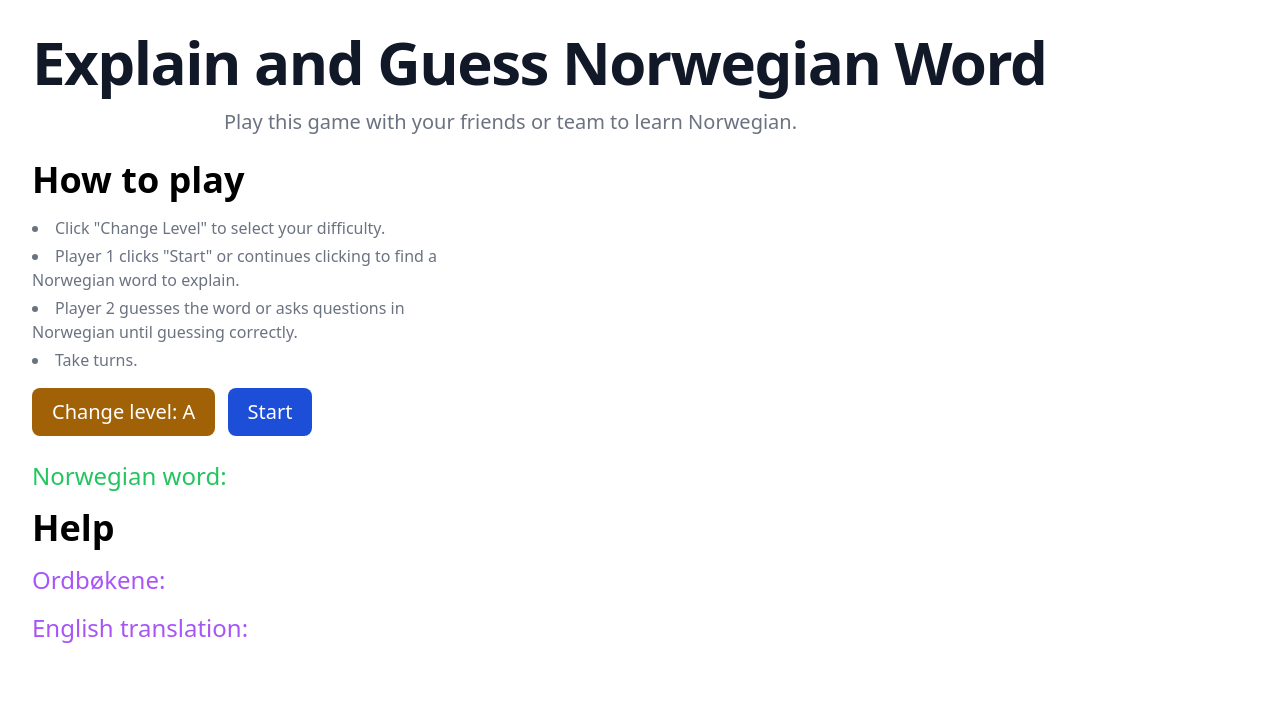
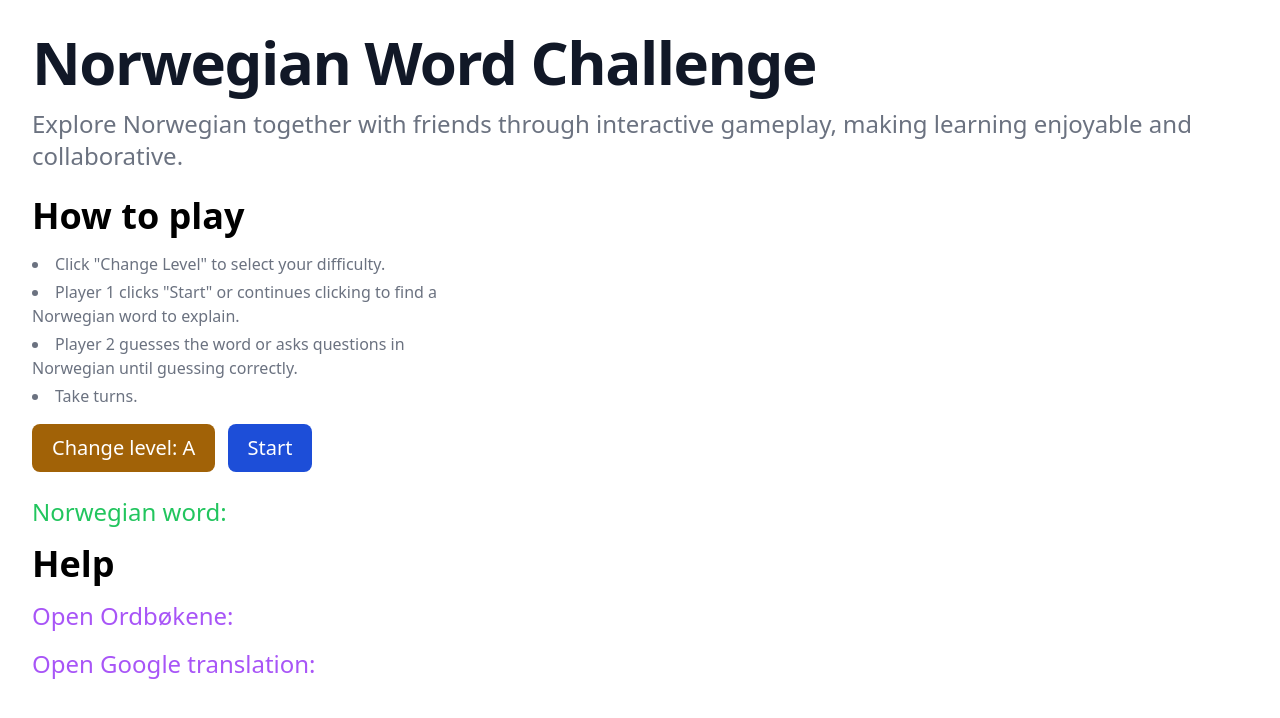
Before and after one commit to shinokada/gjett, a SvelteKit app: page / in a window 1280 px wide. Shown: the top 718 px of the page. Built offline with nearby package versions, Linux system fonts and the light colour scheme.

Commit message:
fix: update description

```diff
--- a/src/routes/+page.svelte
+++ b/src/routes/+page.svelte
@@ -31,8 +31,8 @@
 </script>
 
 <main class="m-8">
-  <h1 class="mb-4 text-4xl font-extrabold leading-none tracking-tight text-gray-900 md:text-5xl lg:text-6xl dark:text-white">Explain and Guess Norwegian Word</h1>
-	<p class="mb-6 text-xl font-normal text-gray-500 lg:text-xl sm:px-16 xl:px-48 dark:text-gray-400">Play this game with your friends or team to learn Norwegian.</p>
+  <h1 class="mb-4 text-4xl font-extrabold leading-none tracking-tight text-gray-900 md:text-5xl lg:text-6xl dark:text-white">Norwegian Word Challenge</h1>
+	<p class="mb-6 text-xl font-normal text-gray-500 lg:text-2xl dark:text-gray-400">Explore Norwegian together with friends through interactive gameplay, making learning enjoyable and collaborative.</p>
 	<h2 class="text-4xl font-bold dark:text-white">How to play</h2>
 	<ul class="max-w-md space-y-1 text-gray-500 list-disc list-inside dark:text-gray-400 my-4">
 		<li>Click "Change Level" to select your difficulty.</li>
@@ -53,8 +53,8 @@
 	</p>
 
 	<h2 class="text-4xl font-bold dark:text-white">Help</h2>
-	<p class="my-4 text-2xl text-purple-500 hover:underline cursor-pointer"><button  on:click={() => openTab(randomElement, 'ordbokene')}>Ordbøkene: {randomElement}</button>
+	<p class="my-4 text-2xl text-purple-500 hover:underline cursor-pointer"><button  on:click={() => openTab(randomElement, 'ordbokene')}>Open Ordbøkene: {randomElement}</button>
 	</p>
-	<p class="my-4 text-2xl text-purple-500 hover:underline cursor-pointer"><button  on:click={() => openTab(randomElement, 'google')}>English translation: {randomElement}</button>
+	<p class="my-4 text-2xl text-purple-500 hover:underline cursor-pointer"><button  on:click={() => openTab(randomElement, 'google')}>Open Google translation: {randomElement}</button>
 	</p>
 </main>
```
